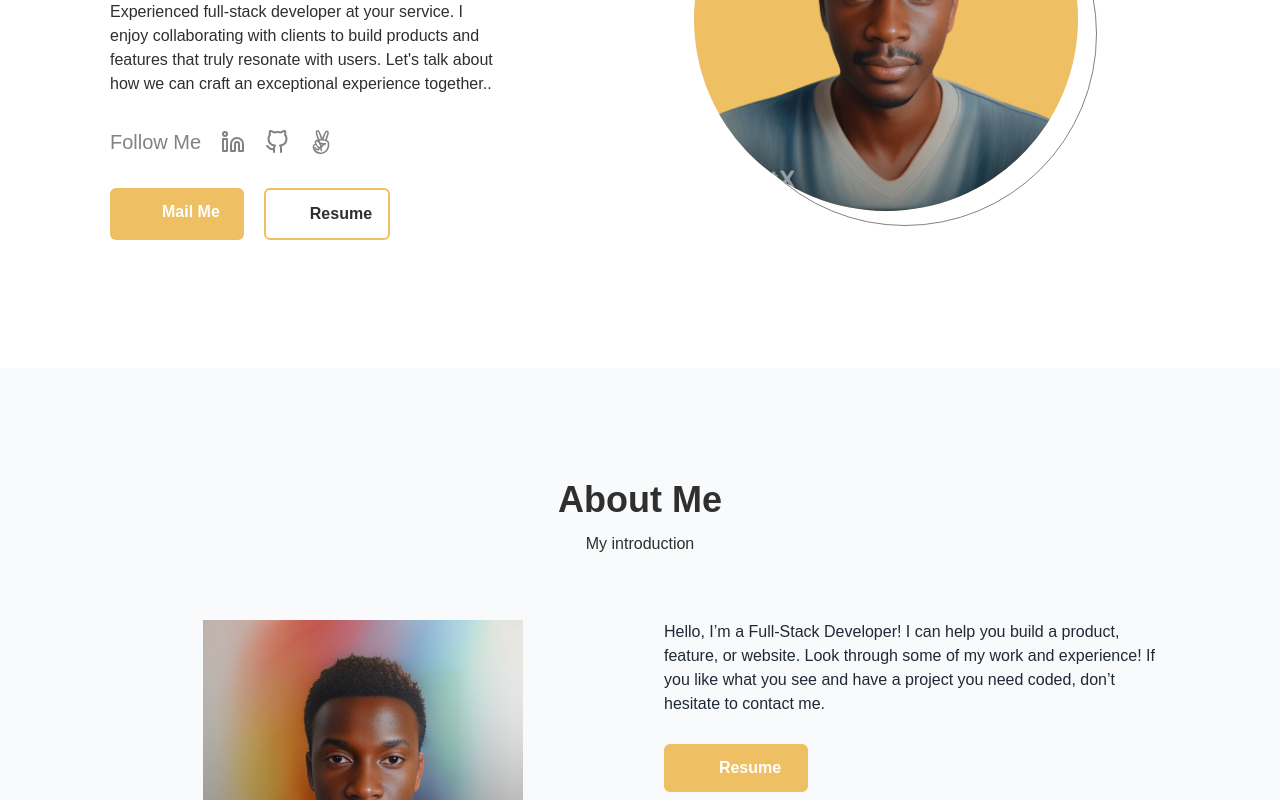
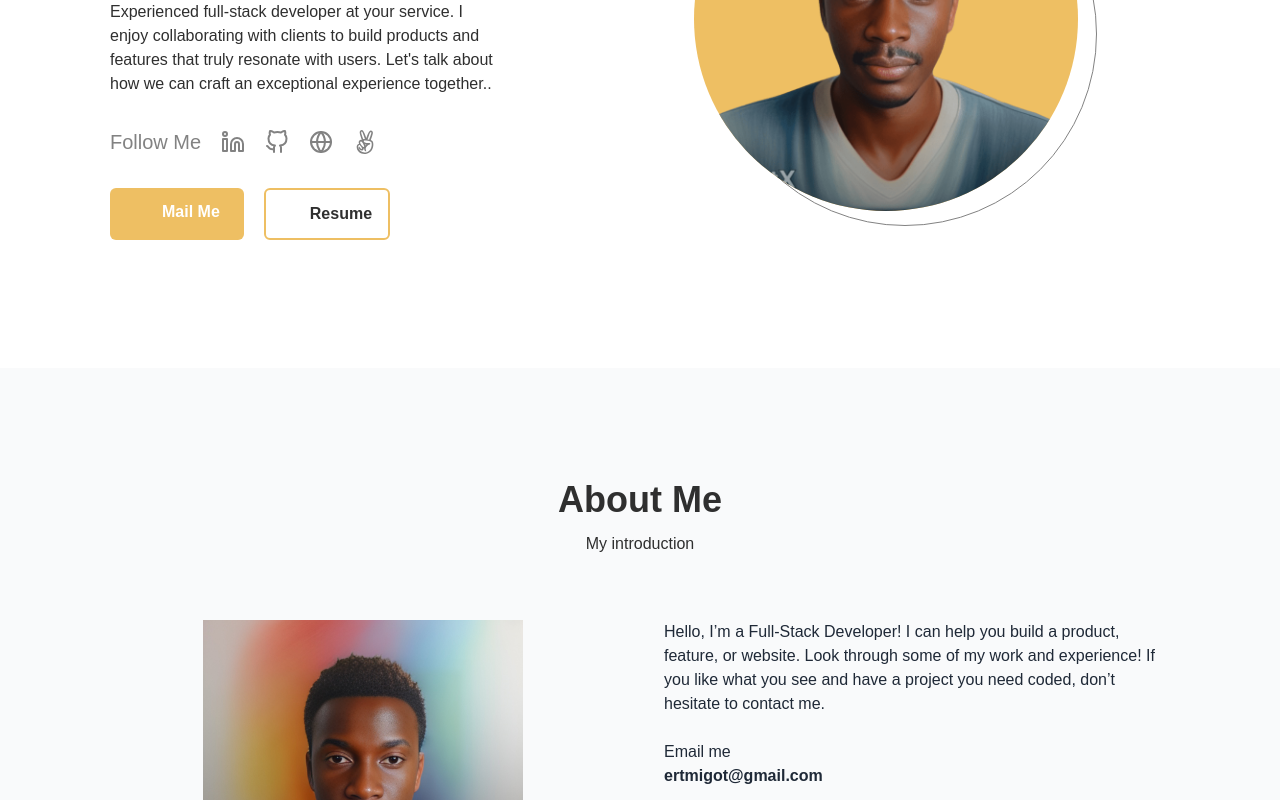
Before and after one commit to migo1/migo1.github.io, a React (Create React App) app: page / in a window 1280 px wide. Shown: the part 360-1160 px from the top of the page. Built offline with nearby package versions, Linux system fonts and the light colour scheme; some icons are missing; the HTML template or start-up script is replaced by a standard one.

Commit message:
change-home-name

```diff
--- a/src/components/About.jsx
+++ b/src/components/About.jsx
@@ -51,9 +51,9 @@ function About() {
               If you like what you see and have a project you need coded, don’t
               hesitate to contact me.
               <br />
-              {/* <br />
+              <br />
               Email me <br />
-              <span className="font-semibold">tochi@tochidev.com</span> */}
+              <span className="font-semibold">ertmigot@gmail.com</span>
               <div>
                 <a
                   href="https://docs.google.com/document/d/1tPp2xOwLtgLnCpWp2QPeBYpTXM_KvTTAqN_5tKVY-RE/edit?usp=sharing"
--- a/src/components/Hero.jsx
+++ b/src/components/Hero.jsx
@@ -1,7 +1,7 @@
 /* eslint-disable jsx-a11y/anchor-is-valid */
 import {useEffect} from "react";
 import migot from "../assets/images/migot.png";
-import { FiGithub, FiLinkedin } from "react-icons/fi";
+import { FiGithub, FiLinkedin, FiGlobe } from "react-icons/fi";
 import { FaAngellist } from "react-icons/fa";
 import { LiaEnvelopeSolid, LiaDownloadSolid } from "react-icons/lia";
 import { motion, useAnimation } from "framer-motion";
@@ -69,14 +69,14 @@ function Hero() {
             >
               <FiGithub />
             </a>
-            {/* <a
-              href="https://tochidev.com"
+            <a
+              href="https://robertmigot.me"
               target="_blank"
               rel="noreferrer"
               className="text-2xl hover:text-newDarkYello"
             >
               <FiGlobe />
-            </a> */}
+            </a>
             <a
               href="https://wellfound.com/u/robertmigot"
               rel="noreferrer"
--- a/src/components/layouts/Footer.jsx
+++ b/src/components/layouts/Footer.jsx
@@ -1,6 +1,6 @@
 import React from "react";
 import { ArrowUpIcon } from "@heroicons/react/24/outline";
-import { FiGithub, FiLinkedin } from "react-icons/fi";
+import { FiGithub, FiLinkedin, FiGlobe } from "react-icons/fi";
 import { FaAngellist } from "react-icons/fa";
 
 function Footer() {
@@ -34,13 +34,13 @@ function Footer() {
           >
             <FiGithub />
           </a>
-          {/* <a
-            href="https://tochidev.com"
+          <a
+            href="https://robertmigot.me"
             target="_blank"
             rel="noreferrer"
             className="text-2xl hover:text-newDarkYello">
             <FiGlobe />
-          </a> */}
+          </a>
           <a
             href="https://wellfound.com/u/robertmigot"
             rel="noreferrer"
--- a/src/components/layouts/Navbar.jsx
+++ b/src/components/layouts/Navbar.jsx
@@ -95,7 +95,7 @@ function Navbar({ dark, data }) {
                 href="#hero"
                 className="font-bold text-xl text-gray-700 dark:text-white"
                 onClick={() => setMobileMenuOpen(false)}>
-                TochiDev
+                Robert Migot
               </a>
               <button
                 type="button"
```
Also changed, not shown: 1 other file (tests, documents, lock files or other folders).
